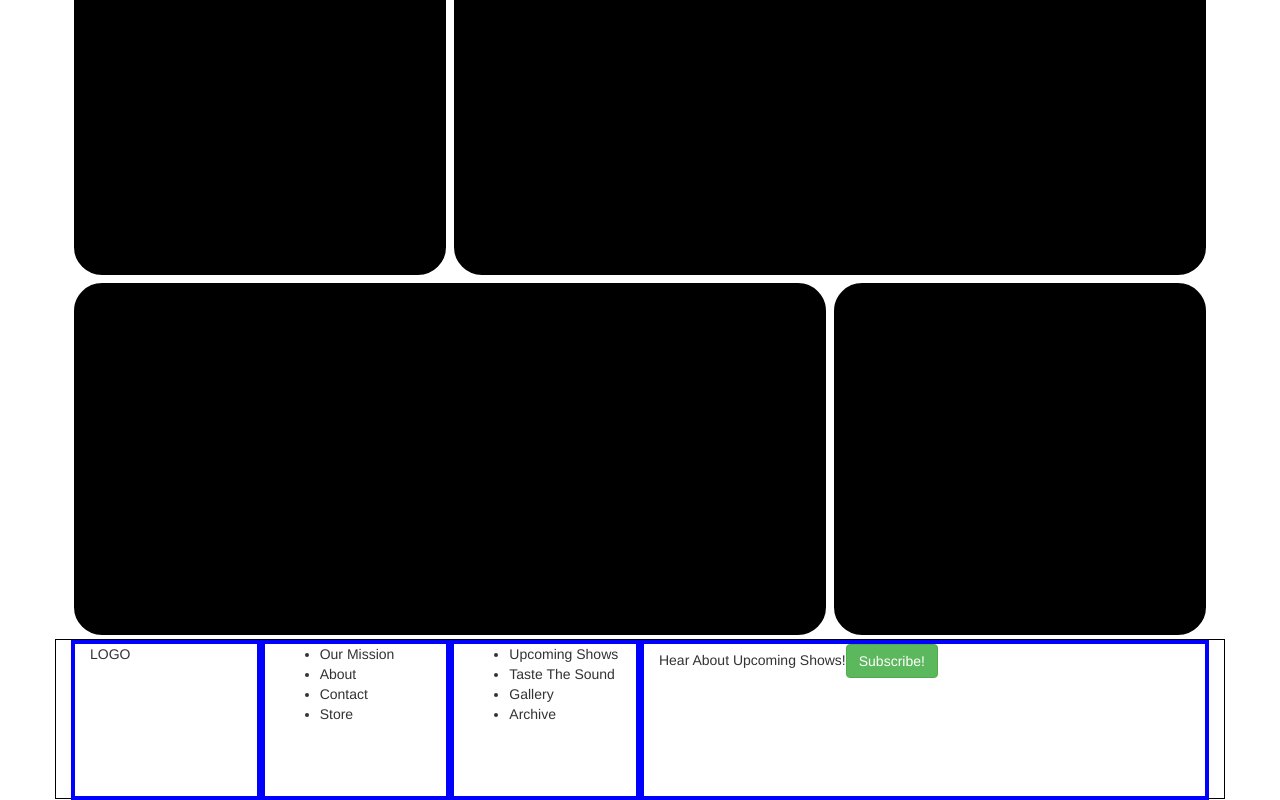
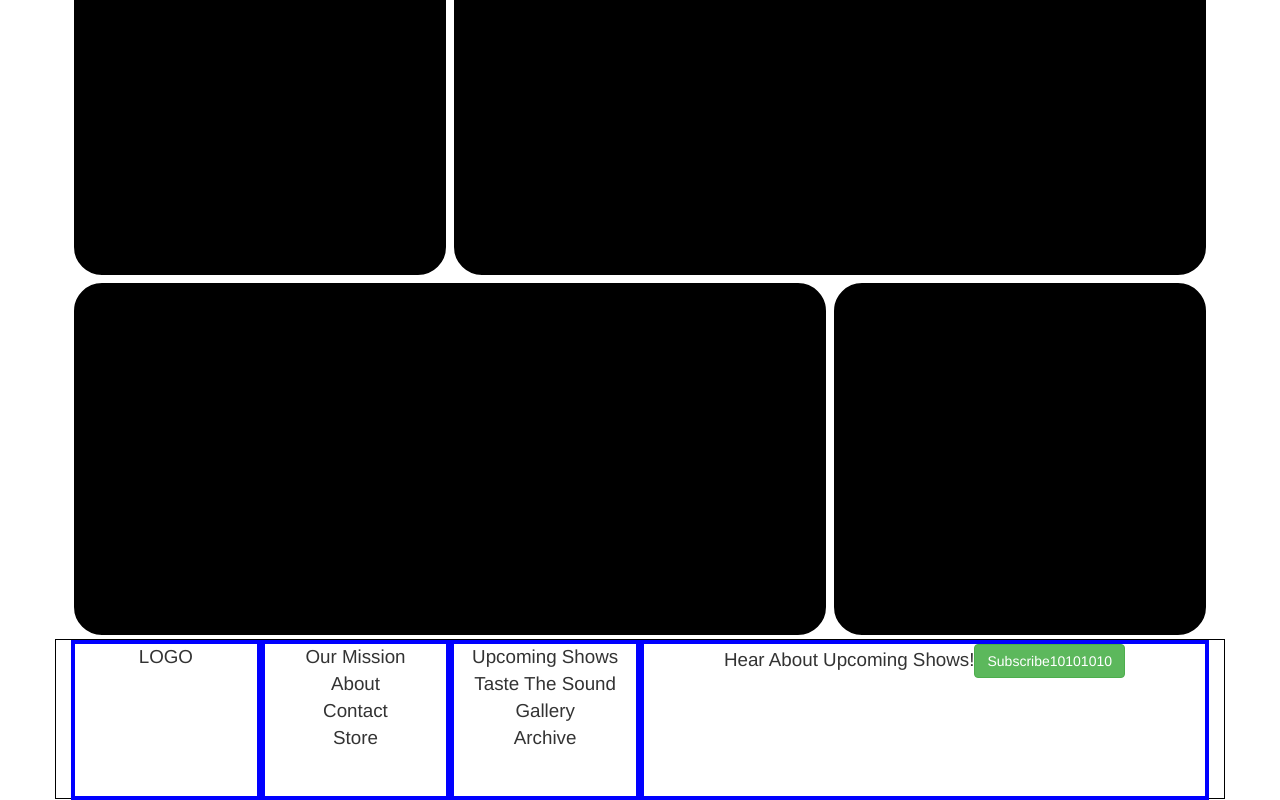
Before and after one commit to tjbierby/OCDIY, a plain HTML site: page index.html in a window 1280 px wide. Shown: the part 2497-3297 px from the top of the page. Drawn offline with nearby package versions, Linux system fonts and the light colour scheme.

Commit message:
messing with sasquatch

```diff
--- a/index.html
+++ b/index.html
@@ -147,7 +147,7 @@
                     LOGO
                 </div>
                 <div class="col-md-2 col-sm-2 col-xs-2">
-                    <ul>
+                    <ul class="menu">
                         <li>Our Mission</li>
                         <li>About</li>
                         <li>Contact</li>
@@ -155,7 +155,7 @@
                     </ul>
                 </div>
                 <div class="col-md-2 col-sm-2 col-xs-2">
-                    <ul>
+                    <ul class="menu">
                         <li>Upcoming Shows</li>
                         <li>Taste The Sound</li>
                         <li>Gallery</li>
@@ -163,7 +163,7 @@
                     </ul>
                 </div>
                 <div class="col-md-6 col-sm-6 col-xs-6">
-                    Hear About Upcoming Shows!<button type="button" class="btn btn-success">Subscribe!</button>
+                    Hear About Upcoming Shows!<button type="button" class="btn btn-success">Subscribe10101010</button>
                 </div>
             </div>
         </div>
--- a/stylesheet.css
+++ b/stylesheet.css
@@ -107,4 +107,17 @@
 
     border:4px solid blue;
     height:20vh;
+    text-align: center;
+    font-size:2.35vh;
+
 }
+
+.menu{
+    padding:0;
+    margin:0;
+
+}
+.menu>li{
+
+    list-style-type: none;
+}
```
